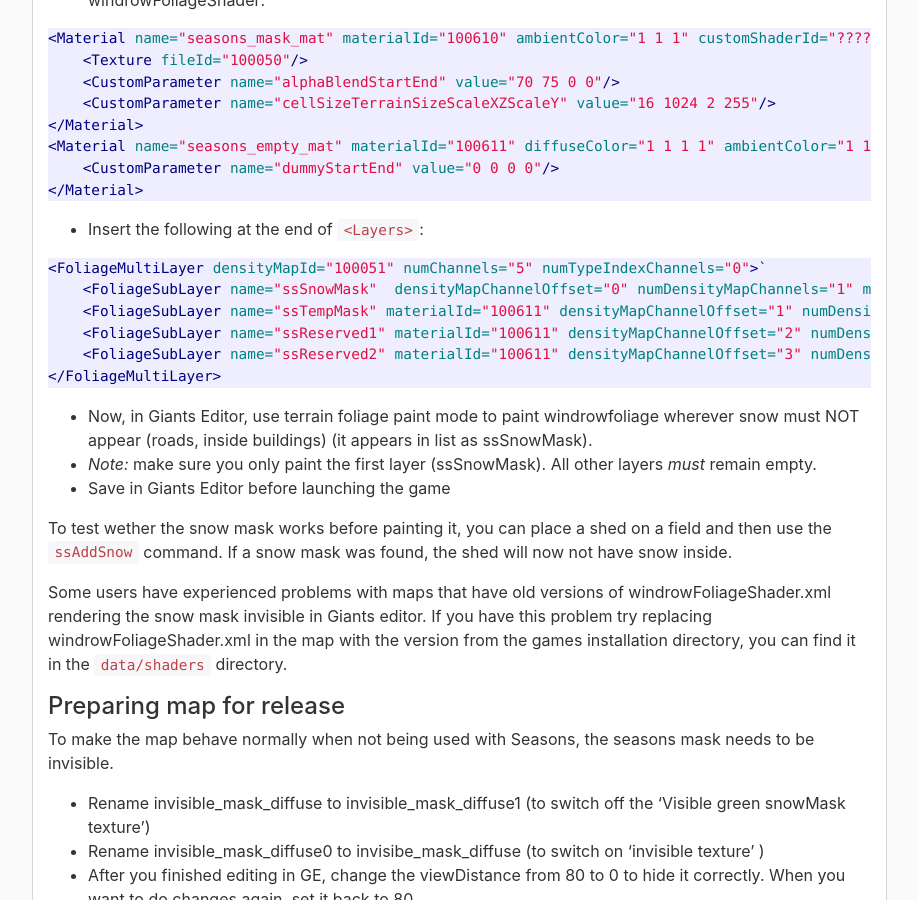
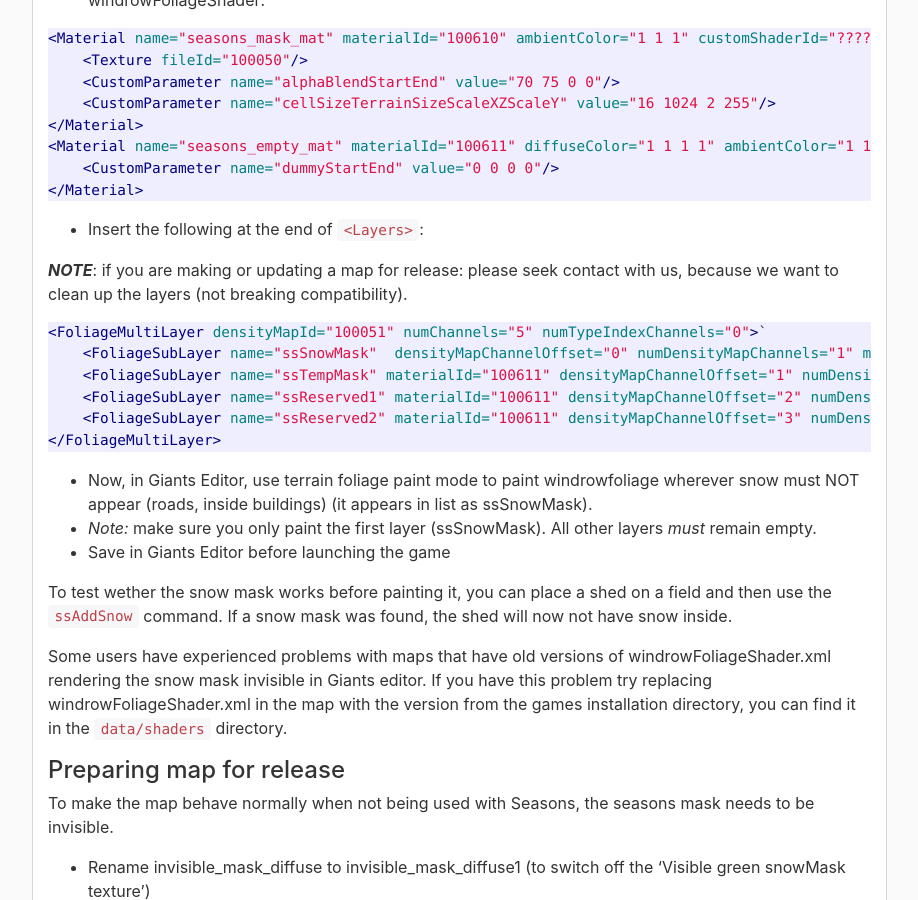
Before and after one commit to RealismusModding/realismusmodding.github.io, a Jekyll site: the page built from mods/seasons/manual/info_for_map_makers.md, in a window 1280 px wide and 900 px high, scrolled down 1159 px. Shown: the whole window, without its empty margins (323-1241 px from the left). Built offline with Jekyll 4.4.1, drawn with Linux system fonts in a browser that asks for light colours; comment, search, counter and statistics services are not loaded.

Commit message:
Add note about upcoming changes to layers

````diff
--- a/mods/seasons/manual/info_for_map_makers.md
+++ b/mods/seasons/manual/info_for_map_makers.md
@@ -61,6 +61,8 @@ There are also some other layers that we use for other purposes or for the futur
 ```
 
 - Insert the following at the end of `<Layers>`:
+
+***NOTE***: if you are making or updating a map for release: please seek contact with us, because we want to clean up the layers (not breaking compatibility).
 
 ```xml
 <FoliageMultiLayer densityMapId="100051" numChannels="5" numTypeIndexChannels="0">`
````
